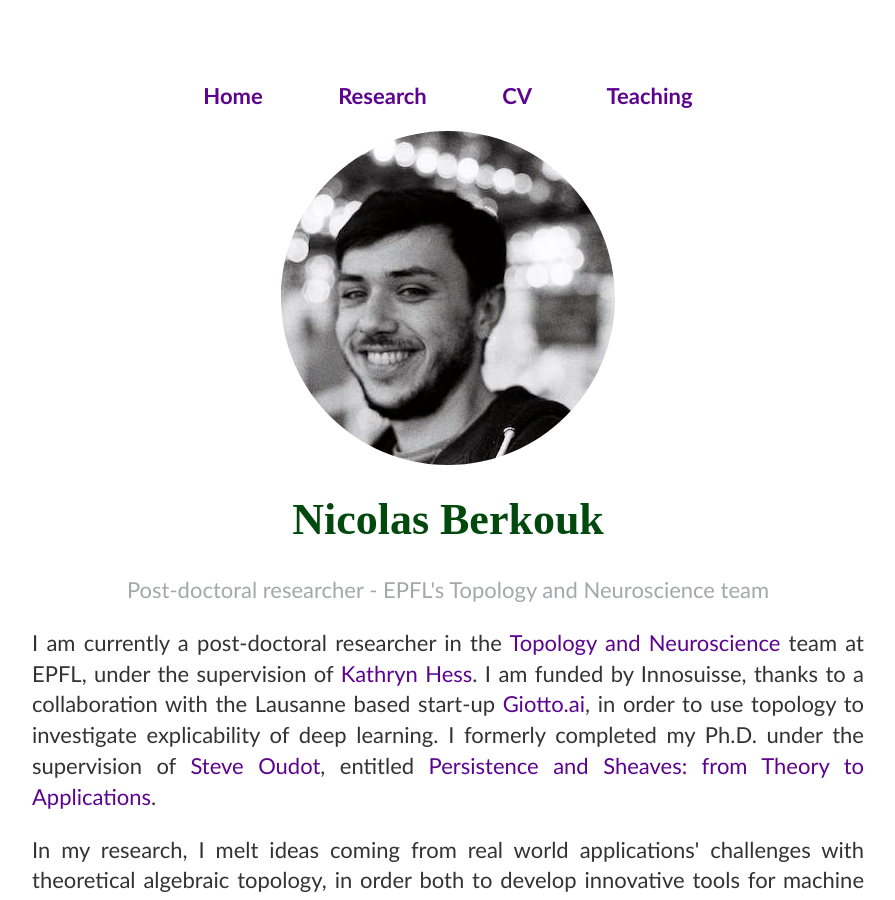
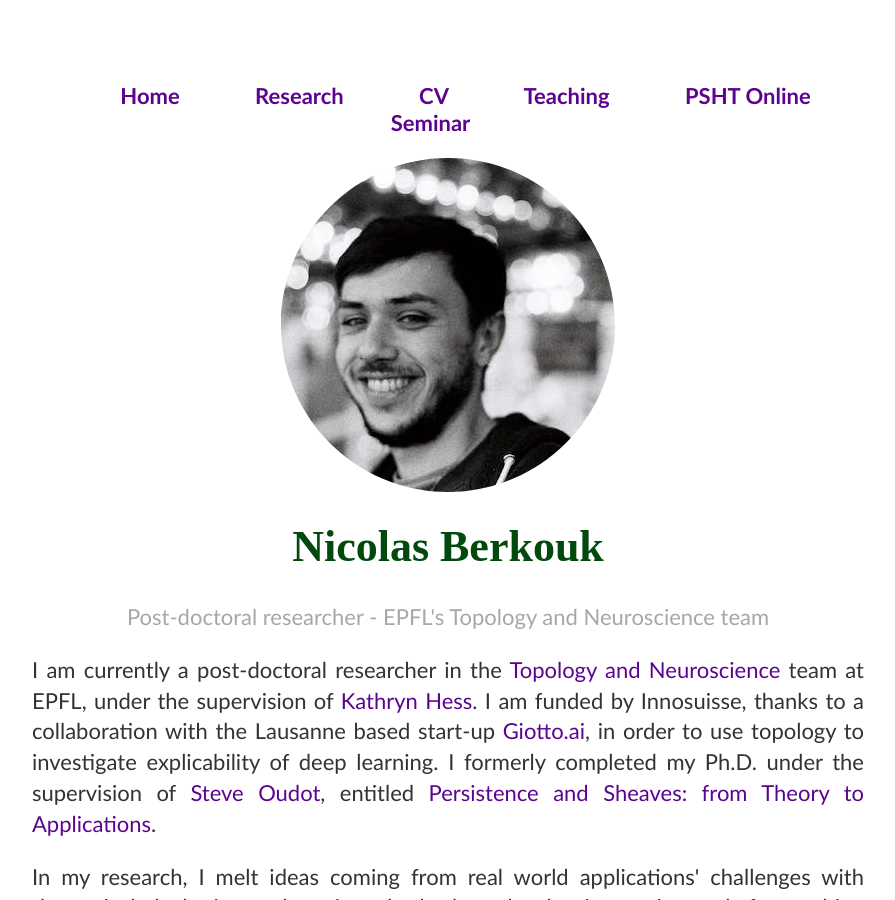
Before and after one commit to nberkouk/nberkouk.github.io, a Jekyll site: the page built from index.html, in a window 1280 px wide and 900 px high. Shown: the whole window, without its empty margins (192-1087 px from the left). Built offline with Jekyll 4.4.1, drawn with Linux system fonts in a browser that asks for light colours.

Commit message:
add psht

```diff
--- a/_layouts/default.html
+++ b/_layouts/default.html
@@ -13,6 +13,7 @@
 		  					<li>	<a href="/research.html"  >Research</a></li>
 		  					<li>	<a href="/curriculum.html"  >CV</a> </li>
 		          	<li>	<a href="/teaching.html"  >Teaching</a> </li>
+								<li>	<a href="/psht.html"  >PSHT Online Seminar</a> </li>
 							</ul>
 		      	</nav>
 
```
